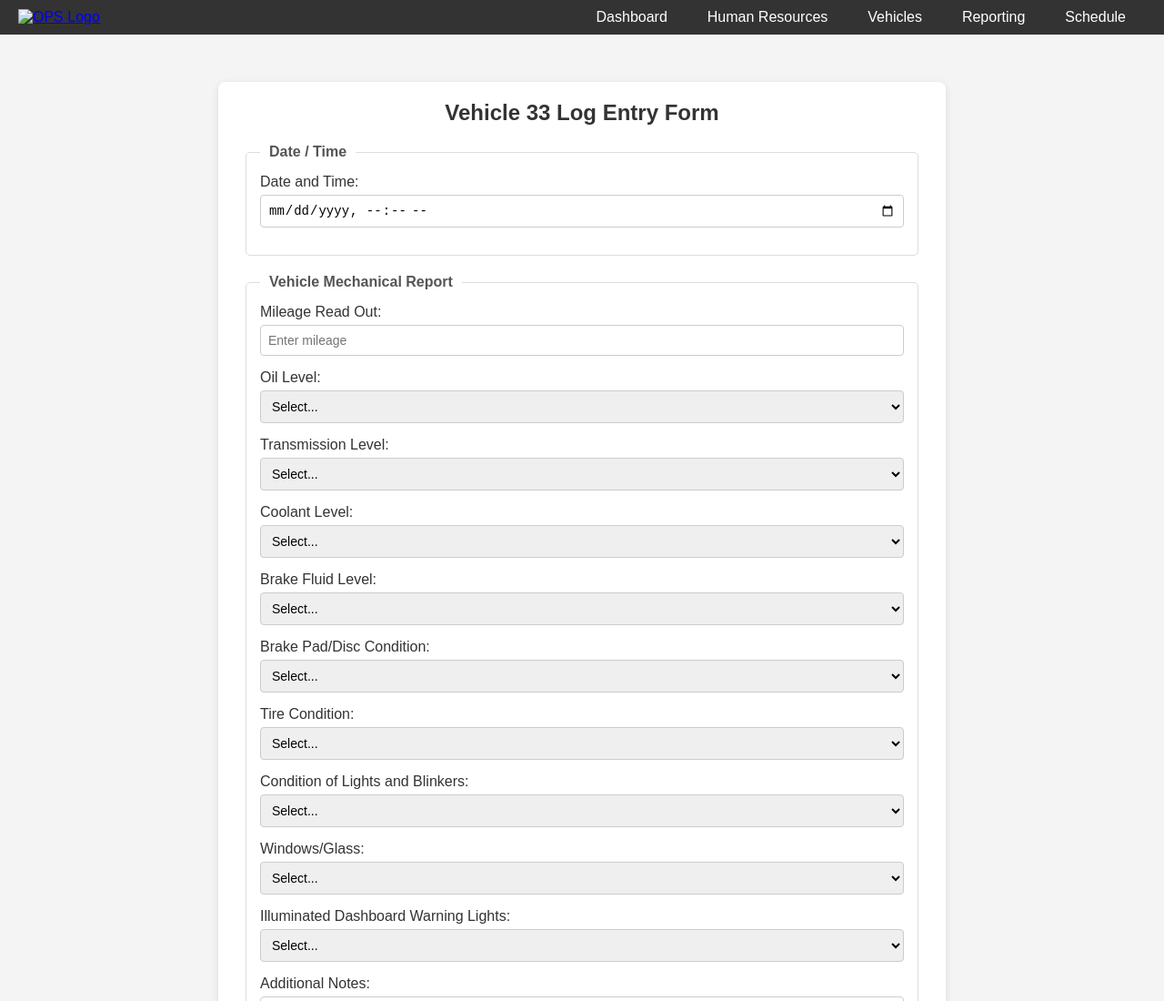
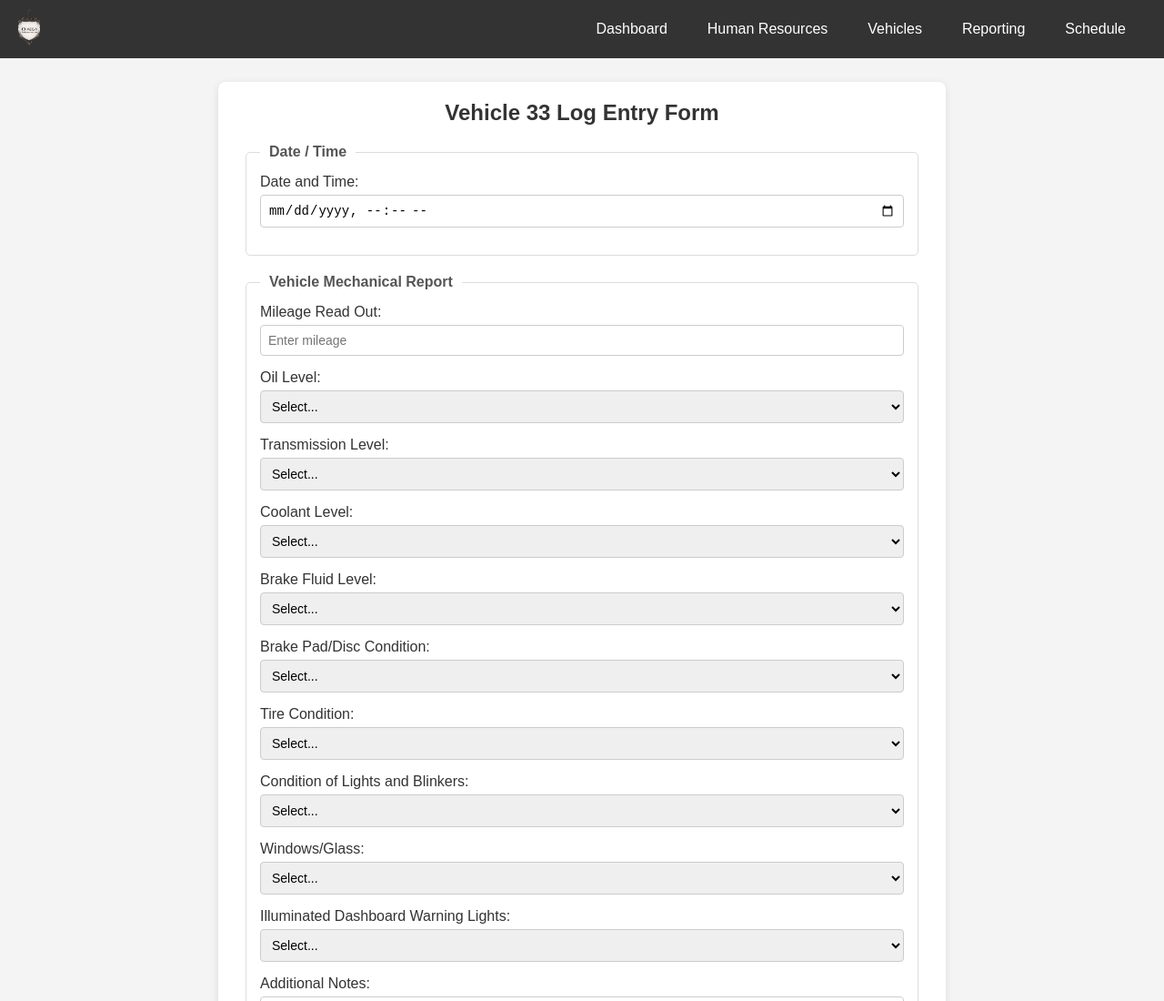
Before and after one commit to sfulm45/OPSLOG, a plain HTML site: page V33.html in a window 1280 px wide. Shown: the top 1100 px of the page at 91% size. Drawn offline with Linux system fonts and the light colour scheme.

Commit message:
Update V33.html

```diff
--- a/V33.html
+++ b/V33.html
@@ -144,7 +144,7 @@
     <nav class="navbar">
       <div class="logo">
         <a href="./home.html">
-          <img src="../Images/OPS Logo (Without Border).png" alt="OPS Logo">
+          <img src="./OPS Logo (Without Border).png" alt="OPS Logo">
         </a>
       </div>
       <ul class="nav-links">
```
